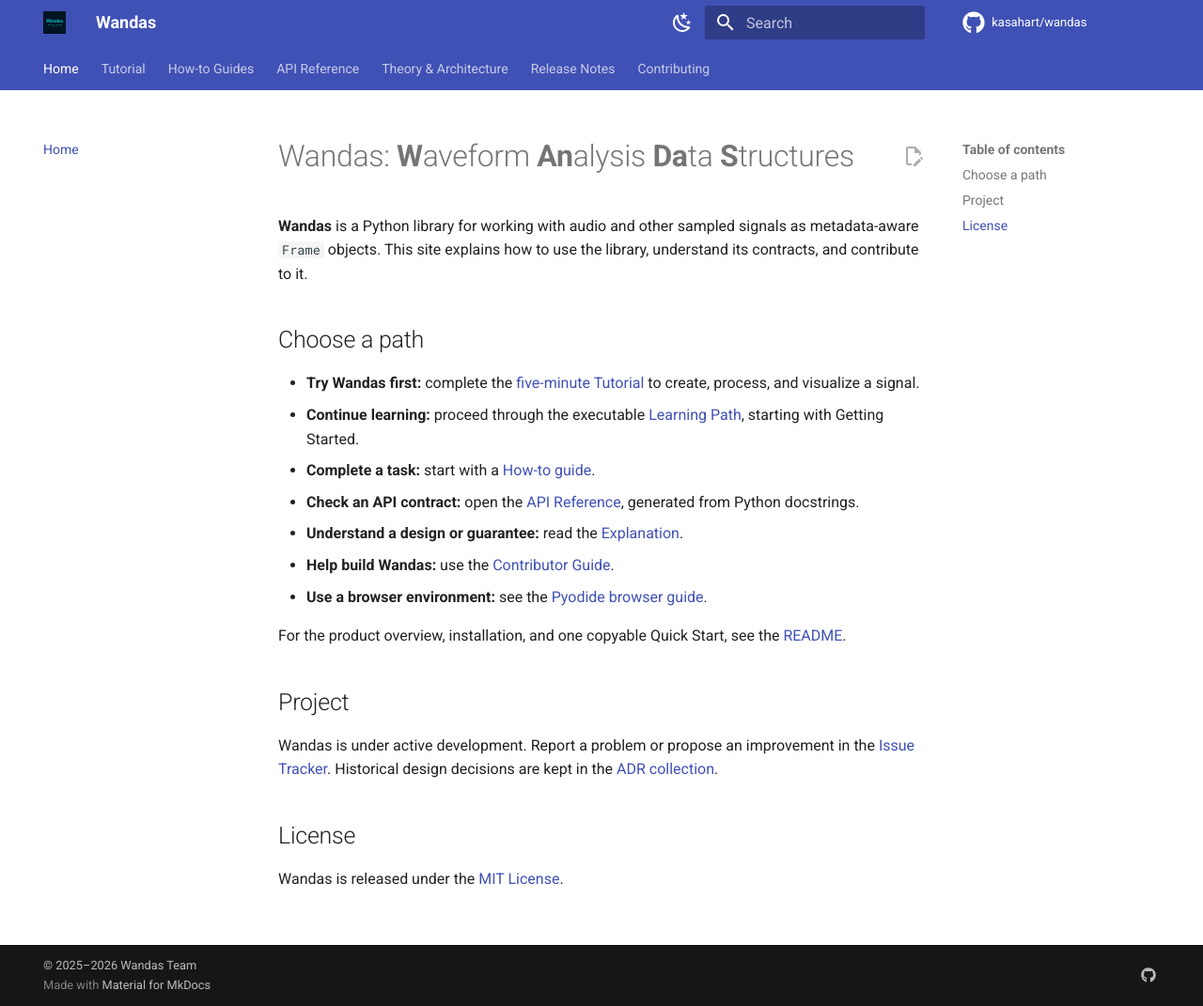
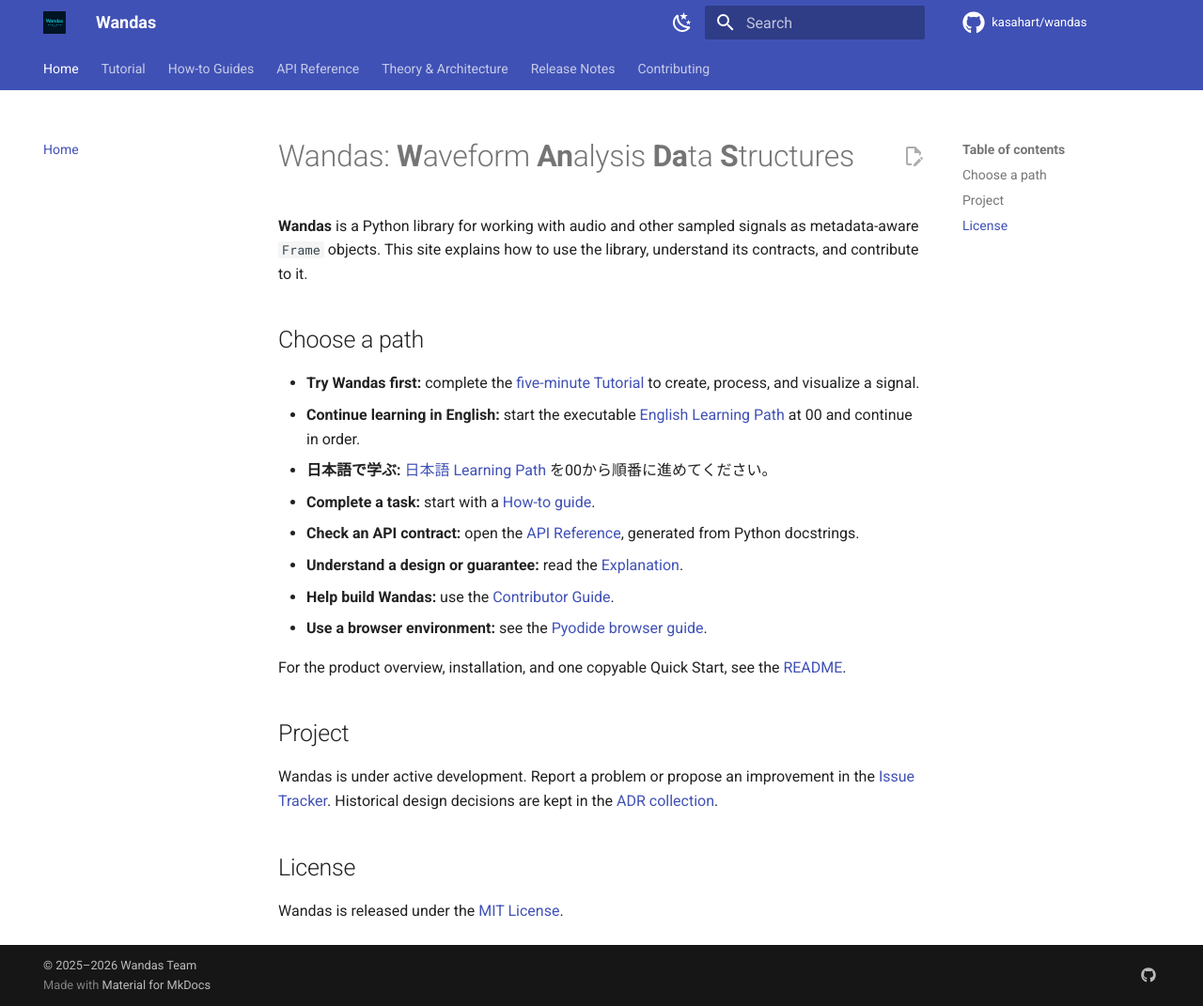
Before and after one commit to kasahart/wandas, an MkDocs documentation site: the page built from docs/src/index.md, in a window 1280 px wide and 1071 px high. Shown: the whole window at 94% size. Built offline with MkDocs 1.6.1 and Material for MkDocs 9.7.7, drawn with Linux system fonts in a browser that asks for light colours; comment, search, counter and statistics services are not loaded.

Commit message:
docs: expose English Learning Path entry points

```diff
--- a/docs/src/index.md
+++ b/docs/src/index.md
@@ -8,9 +8,11 @@ library, understand its contracts, and contribute to it.
 
 - **Try Wandas first:** complete the [five-minute Tutorial](tutorial/index.md)
   to create, process, and visualize a signal.
-- **Continue learning:** proceed through the executable
-  <a href="learning-path/01_getting_started.html">Learning Path</a>, starting
-  with Getting Started.
+- **Continue learning in English:** start the executable
+  <a href="en/learning-path/00_why_wandas.html">English Learning Path</a> at 00
+  and continue in order.
+- **日本語で学ぶ:** <a href="learning-path/00_why_wandas.html">日本語 Learning Path</a>
+  を00から順番に進めてください。
 - **Complete a task:** start with a [How-to guide](how-to/cepstral-analysis.md).
 - **Check an API contract:** open the [API Reference](api/index.md), generated
   from Python docstrings.
```
Also changed, not shown: README.ja.md (+3 -2 lines), docs/src/tutorial/index.md (+4 -4 lines), README.md, 1 other file.
